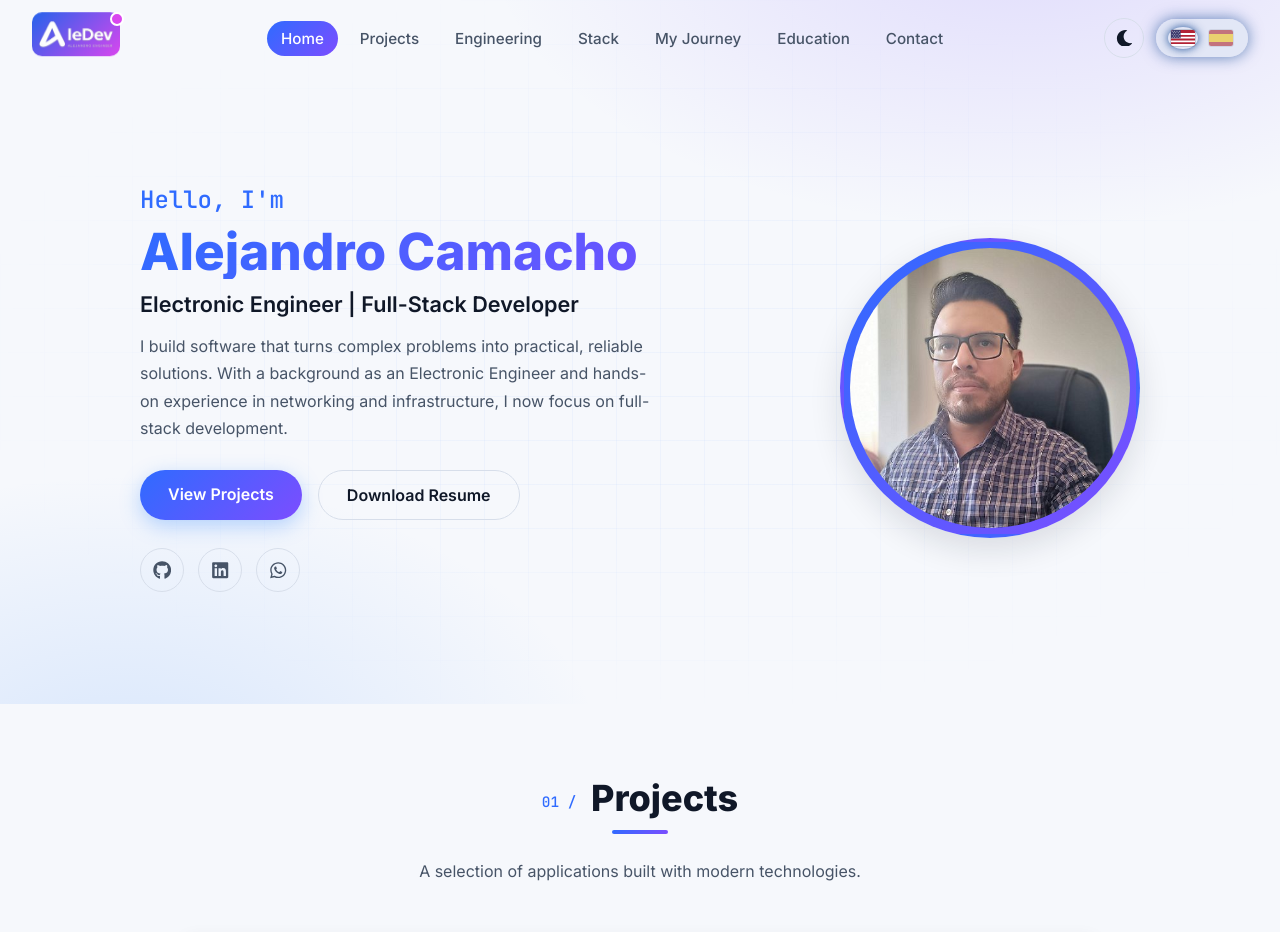
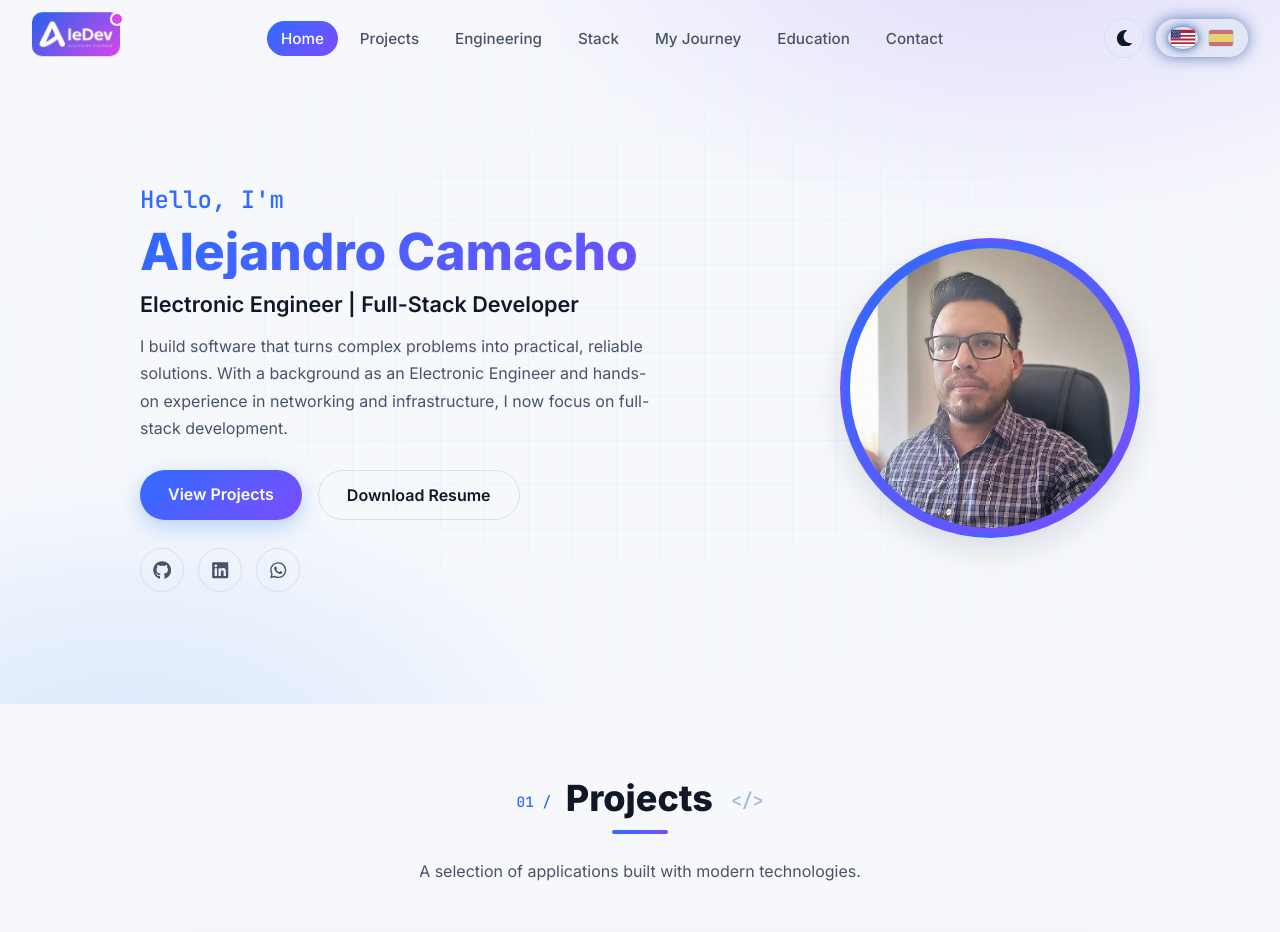
Before and after one commit to AlexandroCamacho1000/alejandrocamachodev, a React (Vite) app: page / in a window 1280 px wide. Shown: the top 932 px of the page. Built offline with nearby package versions, Linux system fonts and the light colour scheme.

Commit message:
style: subtle code tag </> next to Projects title

```diff
--- a/src/components/Projects/Projects.css
+++ b/src/components/Projects/Projects.css
@@ -1,5 +1,18 @@
 .projects {
   background: var(--bg-primary);
+}
+
+.section-title-code {
+  font-family: var(--font-mono);
+  font-size: 0.52em;
+  font-weight: 600;
+  letter-spacing: -0.02em;
+  color: color-mix(in srgb, var(--accent) 38%, #8a9bb5 62%);
+  opacity: 0.55;
+  margin-left: 10px;
+  vertical-align: middle;
+  position: relative;
+  top: -1px;
 }
 
 .projects-grid {
--- a/src/components/Projects/Projects.jsx
+++ b/src/components/Projects/Projects.jsx
@@ -36,7 +36,7 @@ function Projects() {
 
   return (
     <section className="projects" id="projects">
-      <h2 className="section-title" data-index="01">{t('projects.title')}</h2>
+      <h2 className="section-title" data-index="01">{t('projects.title')} <span className="section-title-code" aria-hidden="true">&lt;/&gt;</span></h2>
       <p className="section-subtitle">{t('projects.subtitle')}</p>
       <div className="projects-grid">
         {projects.map((p, i) => (
```
